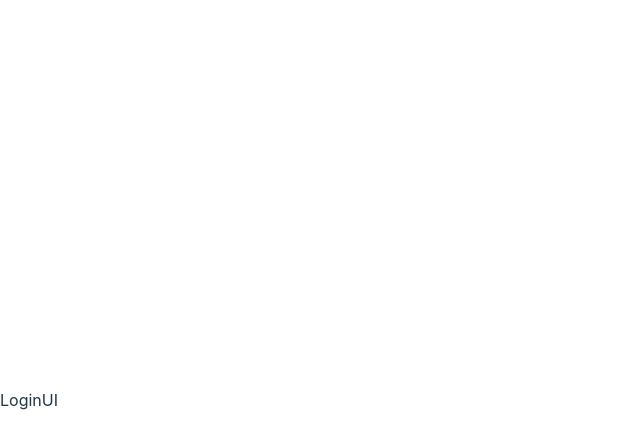
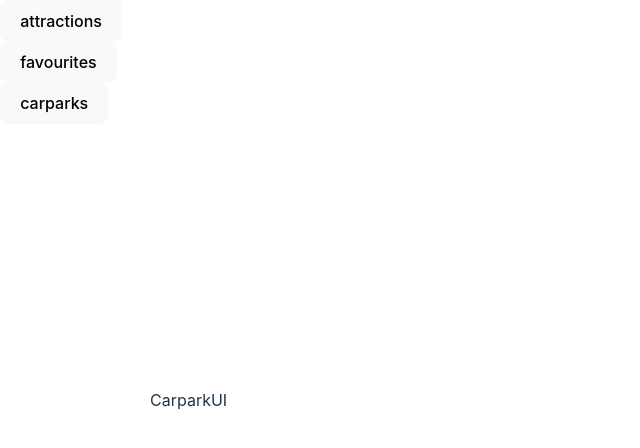
Before and after one commit to feliciahxy/SC2006-SWE-ParknPlay, a React (Vite) app in the folder frontend/: page /carparks in a window 1280 px wide. Shown: the top 448 px of the page, without its empty margins (0-640 px from the left). Built offline with nearby package versions, Linux system fonts and the light colour scheme.

Commit message:
Added Routes to different pages

```diff
--- a/frontend/package.json
+++ b/frontend/package.json
@@ -11,7 +11,8 @@
   },
   "dependencies": {
     "react": "^18.3.1",
-    "react-dom": "^18.3.1"
+    "react-dom": "^18.3.1",
+    "react-router-dom": "^6.26.2"
   },
   "devDependencies": {
     "@eslint/js": "^9.9.0",
--- a/frontend/src/App.jsx
+++ b/frontend/src/App.jsx
@@ -1,8 +1,30 @@
+import React from 'react';
+import { BrowserRouter, Route, Routes } from 'react-router-dom';
+
+import ForgetPasswordUI from "./screens/auth/ForgetPasswordUI";
 import LoginUI from "./screens/auth/LoginUI";
+import RegistrationUI from "./screens/auth/RegistrationUI";
+
+import CarparkUI from "./screens/Carpark/CarparkUI";
+import FavouritesUI from "./screens/Favourites/FavouritesUI";
+import SearchResultsUI from "./screens/SearchResults/SearchResultsUI";
 
 function App() {
   return(
-    <LoginUI />
+    <BrowserRouter>
+      <Routes>
+        <Route path="/auth/">
+          <Route path="register" Component={RegistrationUI} />
+          <Route path="login" Component={LoginUI} />
+          <Route path="forget-password" Component={ForgetPasswordUI} />
+        </Route>
+        <Route path="/">
+          <Route path="attractions" Component={SearchResultsUI} />
+          <Route path="favourites" Component={FavouritesUI} />
+          <Route path="carparks" Component={CarparkUI} />
+        </Route>
+      </Routes>
+    </BrowserRouter>
   );
 }
 
--- a/frontend/src/components/SideBar/SideBar.jsx
+++ b/frontend/src/components/SideBar/SideBar.jsx
@@ -0,0 +1,14 @@
+import SideBarButton from "./SideBarButton";
+import "./SideBarStyles.css";
+
+const SideBar = () => {
+    return(
+        <div class="sidebar">
+            <SideBarButton name="attractions" path="/attractions" />
+            <SideBarButton name="favourites" path="/favourites" />
+            <SideBarButton name="carparks" path="/carparks" />
+        </div>
+    );
+}
+
+export default SideBar;
--- /dev/null
+++ b/frontend/src/components/SideBar/SideBarButton.jsx
@@ -0,0 +1,16 @@
+import { useNavigate } from "react-router-dom";
+
+const SideBarButton = ({name, path}) => {
+    const navigate = useNavigate();
+
+    const handleClick = () => {
+        navigate(path);
+    }
+    return(
+        <div>
+            <button onClick={handleClick}>{name}</button>
+        </div>
+    );
+}
+
+export default SideBarButton;
--- /dev/null
+++ b/frontend/src/components/SideBar/SideBarStyles.css
@@ -0,0 +1,6 @@
+.sidebar {
+    position: fixed;
+    left:0;
+    top:0;
+    bottom:0;
+}
--- a/frontend/src/screens/Carpark/CarparkUI.jsx
+++ b/frontend/src/screens/Carpark/CarparkUI.jsx
@@ -0,0 +1,14 @@
+import "../screens.css";
+
+import SideBar from "../../components/SideBar/SideBar";
+
+const CarparkUI = () => {
+    return(
+        <div class="page">
+            <SideBar />
+           <div>CarparkUI</div>
+        </div>
+    );
+}
+
+export default CarparkUI
--- a/frontend/src/screens/Favourites/FavouritesUI.jsx
+++ b/frontend/src/screens/Favourites/FavouritesUI.jsx
@@ -0,0 +1,14 @@
+import "../screens.css";
+
+import SideBar from "../../components/SideBar/SideBar";
+
+const FavouritesUI = () => {
+    return(
+        <div class="page">
+            <SideBar />
+           <div>FavouritesUI</div>
+        </div>
+    );
+}
+
+export default FavouritesUI
--- a/frontend/src/screens/SearchResults/SearchResultsUI.jsx
+++ b/frontend/src/screens/SearchResults/SearchResultsUI.jsx
@@ -0,0 +1,14 @@
+import "../screens.css";
+
+import SideBar from "../../components/SideBar/SideBar";
+
+const SearchResultsUI = () => {
+    return(
+        <div class="page">
+            <SideBar />
+           <div>SearchResultsUI</div>
+        </div>
+    );
+}
+
+export default SearchResultsUI
--- a/frontend/src/screens/auth/ForgetPasswordUI.jsx
+++ b/frontend/src/screens/auth/ForgetPasswordUI.jsx
@@ -0,0 +1,9 @@
+const ForgetPasswordUI = () => {
+    return(
+        <div>
+            ForgetPassword UI
+        </div>
+    );
+}
+
+export default ForgetPasswordUI
--- a/frontend/src/screens/auth/RegistrationUI.jsx
+++ b/frontend/src/screens/auth/RegistrationUI.jsx
@@ -0,0 +1,49 @@
+import { useState } from 'react';
+
+const RegistrationUI = () => {
+    const [formData, setFormData] = useState({
+        email: "",
+        password: "",
+        confirmPassword: ""
+    });
+
+    const [error, setError] = useState("");
+
+    const validateForm = (formData) => {
+        if(!formData.email){
+            setError("Email required");
+            return false;
+        }else if(!formData.password){
+            setError("Password required");
+            return false;
+        }else if(!formData.confirmPassword){
+            setError("Confirm password required");
+            return false;
+        }else if(formData.password != formData.confirmPassword){
+            setError("Passwords do not match");
+            return false;
+        }
+        return true;
+    }
+    const handleSubmit = () => {
+        setError(""); //reset to no error
+        if(!validateForm(formData)){
+            return;
+        }
+        console.log(formData.email);
+        console.log(formData.password);
+        console.log(formData.confirmPassword);
+
+    }
+    return(
+        <div>
+            <input value={formData.email} onChange = {(e) => {setFormData({ ...formData, email: e.target.value});}} />
+            <input value={formData.password} onChange = {(e) => {setFormData({ ...formData, password: e.target.value});}} />
+            <input value={formData.confirmPassword} onChange = {(e) => {setFormData({ ...formData, confirmPassword: e.target.value});}} />
+            <button onClick={handleSubmit}>create account</button>
+            {error && <div>{error}</div>}
+        </div>
+    );
+}
+
+export default RegistrationUI
--- /dev/null
+++ b/frontend/src/screens/screens.css
@@ -0,0 +1,3 @@
+.page {
+    padding-left: 150px;
+}
```
Also changed, not shown: 1 other file (tests, documents, lock files or other folders).
